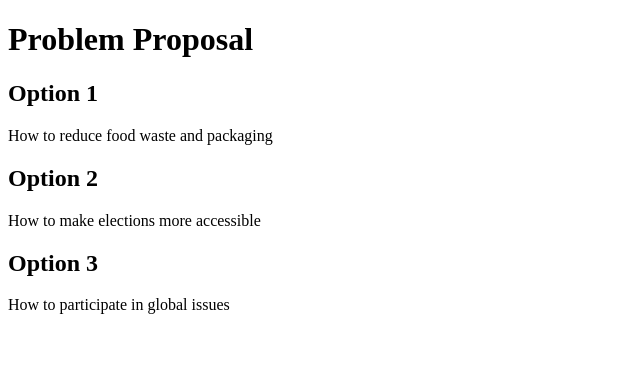
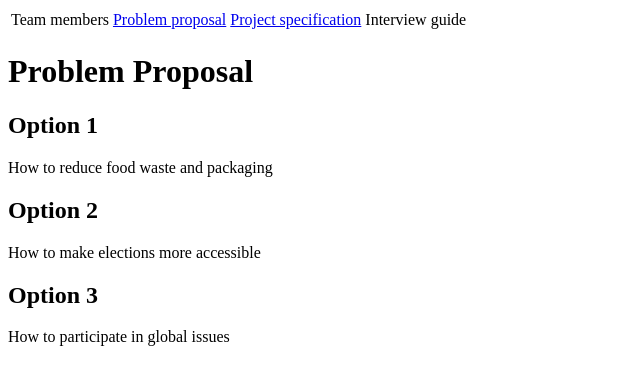
Before and after one commit to feliseci/web-tech, a plain HTML site: page problemproposal.html in a window 1280 px wide. Shown: the whole page, without its empty margins (0-640 px from the left). Drawn offline with Linux system fonts and the light colour scheme.

Commit message:
Added link to Problem proposal

```diff
--- a/problemproposal.html
+++ b/problemproposal.html
@@ -6,6 +6,18 @@
 </head>
 
 <body>
+
+<nav>
+    <table>
+        <tr>
+            <td>Team members</td>
+            <td><a href="problemproposal.html">Problem proposal</a></td>
+            <td><a href="projectspecification.html">Project specification</a></td>
+            <td>Interview guide</td>
+        </tr>
+    </table>
+</nav>
+
     <h1>Problem Proposal</h1>
 
     <h2>Option 1</h2>
```
